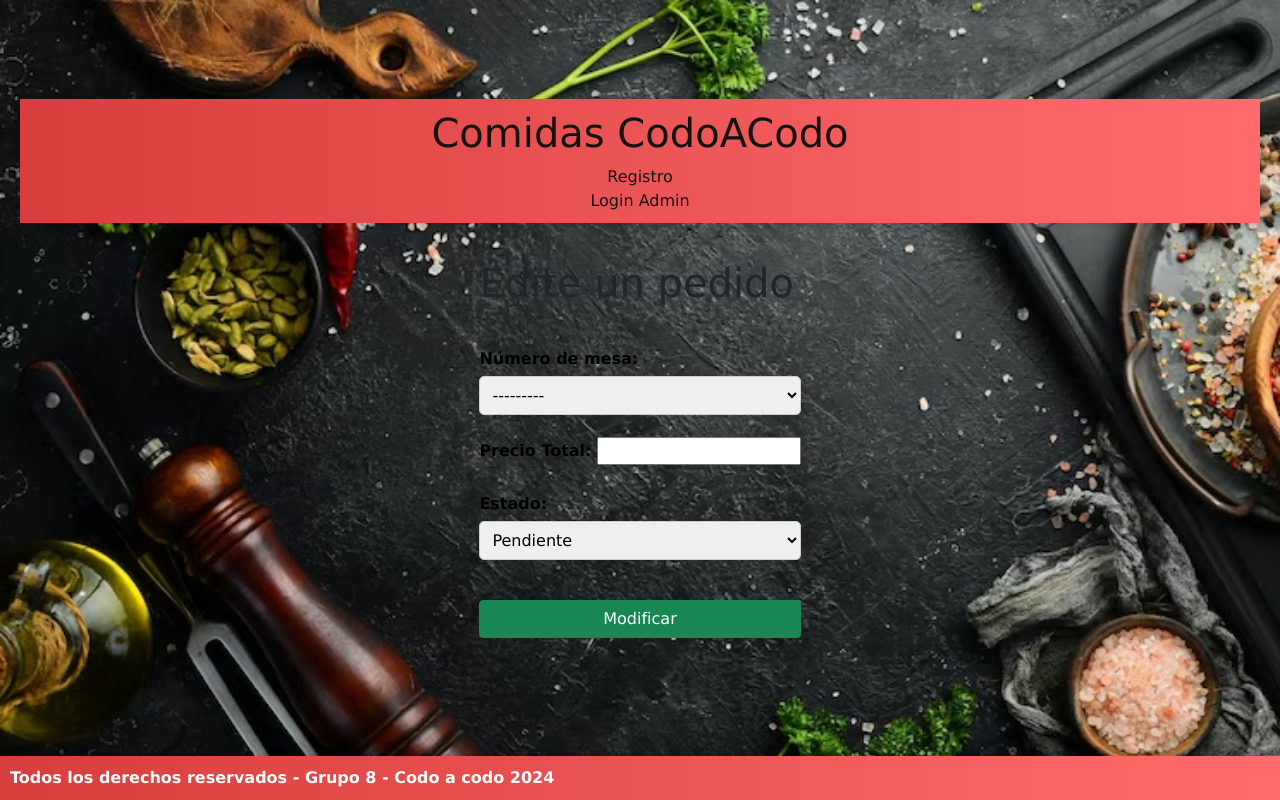
After one commit to GrupoDjango8/Grupo-8, a Django app: template grupo8Trabajo/webGOcho/templates/webGOcho/editar_pedido_cliente.html in a window 1280 px wide. The commit adds this page. Run offline with Django 5.2, Linux system fonts and the light colour scheme; the template is opened without the code that fills it: values that come from a table or form of the project are taken from there, others are empty.

Commit message:
Ahora podemos editar los pedidos e indicar si están entregados o no

```diff
--- a/grupo8Trabajo/webGOcho/forms.py
+++ b/grupo8Trabajo/webGOcho/forms.py
@@ -1,7 +1,7 @@
 from typing import Any
 from django import forms
 from django.core.exceptions import ValidationError
-from .models import Cliente, Menu
+from .models import Cliente, Menu, Pedido
 class AltaClienteForm(forms.Form):
     nombre= forms.CharField(label='Nombre del cliente',required=True)
     apellido = forms.CharField(label='Apellido del cliente',required=True)
@@ -87,3 +87,35 @@ class AltaProductoForm(forms.Form):
             if commit:
                 self.instance.save()
         return self.instance
+
+
+class EditPedidoForm(forms.Form):
+    ESTADO_CHOICES = [
+        ('PENDIENTE', 'Pendiente'),
+        ('ENTREGADO', 'Entregado'),
+    ]
+
+    numero_mesa = forms.ModelChoiceField(
+        queryset=Cliente.objects.all(),
+        label='Número de mesa',
+        required=True
+    )
+    precio_total = forms.IntegerField(label='Precio Total', required=True)
+    estado = forms.ChoiceField(choices=ESTADO_CHOICES, label='Estado', required=True)
+
+    def __init__(self, *args, **kwargs):
+        self.instance = kwargs.pop('instance', None)
+        super(EditPedidoForm, self).__init__(*args, **kwargs)
+        if self.instance:
+            self.fields['numero_mesa'].initial = self.instance.numero_mesa
+            self.fields['precio_total'].initial = self.instance.precio_total
+            self.fields['estado'].initial = self.instance.estado
+
+    def save(self, commit=True):
+        if self.instance:
+            self.instance.numero_mesa = self.cleaned_data['numero_mesa']
+            self.instance.precio_total = self.cleaned_data['precio_total']
+            self.instance.estado = self.cleaned_data['estado']
+            if commit:
+                self.instance.save()
+        return self.instance
--- /dev/null
+++ b/grupo8Trabajo/webGOcho/templates/webGOcho/editar_pedido_cliente.html
@@ -0,0 +1,21 @@
+{% extends "webGOcho/base.html" %}
+{% load static %}
+
+{% block titulo %}Updateitem{% endblock %}
+{% block extracss %}
+    <!-- <link rel="stylesheet" href="{% static 'webGOcho/styles/index.css' %}"> -->
+    <link rel="stylesheet" href="{% static 'webGOcho/styles/registro.css' %}">
+    <link href="https://cdn.jsdelivr.net/npm/bootstrap@5.0.2/dist/css/bootstrap.min.css" rel="stylesheet" integrity="sha384-EVSTQN3/azprG1Anm3QDgpJLIm9Nao0Yz1ztcQTwFspd3yD65VohhpuuCOmLASjC" crossorigin="anonymous">
+    <link rel="stylesheet" href="https://cdnjs.cloudflare.com/ajax/libs/font-awesome/6.0.0-beta3/css/all.min.css">
+{% endblock %}
+<!--Agregar en main las funcionalidades propias del form de registro -->
+{% block main %}
+    <h1>Edite un pedido</h1>
+    <br>
+    <form action="" method="POST">
+        {% csrf_token %}
+        {{ form.as_p }}
+        <br>
+        <input type="submit" value="Modificar" class="btn btn-success">
+    </form>
+{% endblock %}
--- a/grupo8Trabajo/webGOcho/urls.py
+++ b/grupo8Trabajo/webGOcho/urls.py
@@ -19,5 +19,6 @@ urlpatterns = [
 
     path('enviar_pedido/', views.enviar_pedido, name='enviar_pedido'),
     path('eliminar_pedido/<int:id_obj>', views.eliminar_pedido,name='eliminar_pedido'),
-    path('eliminar_pedido_cliente/<int:id_obj>', views.eliminar_pedido_cliente,name='eliminar_pedido_cliente')
+    path('eliminar_pedido_cliente/<int:id_obj>', views.eliminar_pedido_cliente,name='eliminar_pedido_cliente'),
+    path('editar_pedido_cliente/<int:id_ped>', views.editar_pedido_cliente,name='editar_pedido_cliente')
 ]
```
Also changed, not shown: grupo8Trabajo/webGOcho/templates/webGOcho/administracion.html (+33 -43 lines), grupo8Trabajo/webGOcho/views.py (+11 -6 lines).
